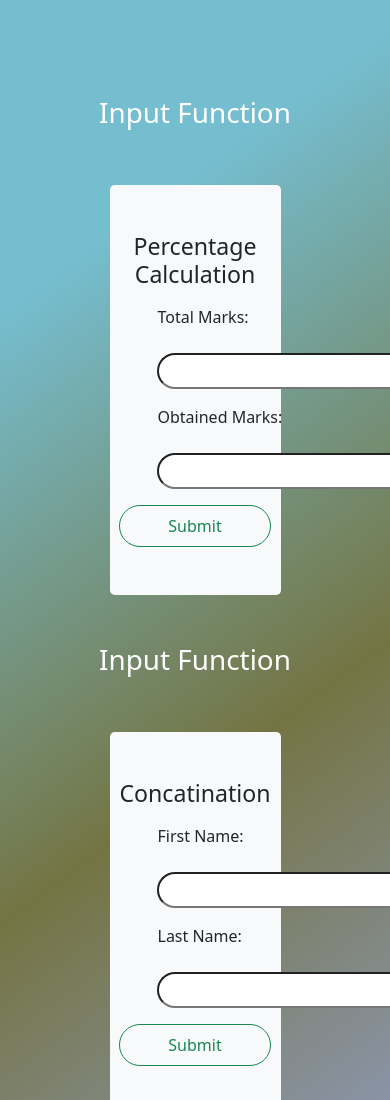
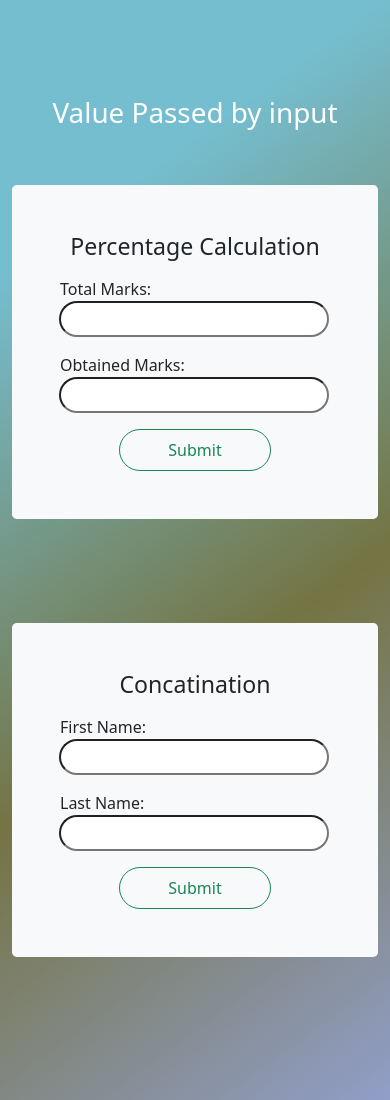
Before and after one commit to Shaheerkz/jjavascript-start-to---21-6-2023, a plain HTML site: page formulasFunction.html in a window 390 px wide. Shown: the top 1100 px of the page. Drawn offline with nearby package versions, Linux system fonts and the light colour scheme.

Commit message:
feat: some changes in code

```diff
--- a/formulasFunction.html
+++ b/formulasFunction.html
@@ -16,44 +16,43 @@
     <main class="my-5 pt-5 pb-5">
         <div class="container">
             <div class="row d-flex justify-content-between align-items-center flex-column">
-                <h1 class="text-center text-white" id="mainHeading">Input Function</h1>
-                <div class="col-6">
+                <h1 class="text-center text-white" id="mainHeading">Value Passed by input</h1>
+                <div class="col-xxl-6 col-lg-6 col-md-6 col-sm-12">
                     <div
                         class="wrapper-form d-flex justify-content-center align-items-center flex-column my-5 pt-5 pb-5 ps-5 pe-5 bg-light rounded-3">
                         <h3 class="mb-3 text-center fs-3">Percentage Calculation</h3>
                         <div class="input-group mb-3 d-flex flex-column">
                             <label for="totalMarks">Total Marks: </label>
-                            <input type="text" id="totalMarks" class="rounded-pill ps-3 py-1">
+                            <input type="text" id="totalMarks" class="rounded-pill ps-3 py-1 w-100">
                         </div>
 
                         <div class="input-group mb-3 d-flex flex-column">
                             <label for="obtainedMarks">Obtained Marks: </label>
-                            <input type="text" id="obtainedMarks" class="rounded-pill ps-3 py-1">
+                            <input type="text" id="obtainedMarks" class="rounded-pill ps-3 py-1 w-100">
                         </div>
                         <button type="button" class="btn btn-outline-success rounded-pill px-5 py-2"
                             onclick="onCalculate()">Submit</button>
                     </div>
                 </div>
-                <h1 class="text-center text-white" id="lastHeading">Input Function</h1>
-                <div class="col-6">
+                <h1 class="text-center text-white" id="lastHeading"></h1>
+                <div class="col-xxl-6 col-lg-6 col-md-6 col-sm-12">
                     <div
                         class="wrapper-form d-flex justify-content-center align-items-center flex-column my-5 pt-5 pb-5 ps-5 pe-5 bg-light rounded-3">
                         <h3 class="mb-3 text-center fs-3">Concatination</h3>
                         <div class="input-group mb-3 d-flex flex-column">
                             <label for="writeName">First Name: </label>
-                            <input type="text" id="writeName" class="rounded-pill ps-3 py-1">
+                            <input type="text" id="writeName" class="rounded-pill ps-3 py-1 w-100">
                         </div>
 
                         <div class="input-group mb-3 d-flex flex-column">
                             <label for="writeFatherName">Last Name: </label>
-                            <input type="text" id="writeFatherName" class="rounded-pill ps-3 py-1">
+                            <input type="text" id="writeFatherName" class="rounded-pill ps-3 py-1 w-100">
                         </div>
                         <button type="submit" class="btn btn-outline-success rounded-pill px-5 py-2"
                             onclick="onConcatinate()">Submit</button>
                     </div>
                 </div>
             </div>
-            <!-- <button class="btn btn-outline-success text-center">Heading Changer</button> -->
         </div>
     </main>
 
--- a/javascript-practice/slider.js
+++ b/javascript-practice/slider.js
@@ -1,7 +1,5 @@
 function slideOne() {
   const imageOne = document.getElementById("imageOne");
-  const imageTwo = document.getElementById("imageTwo");
-  imageTwo.className = "d-none";
   imageOne.className = "d-block";
 }
 
```
Also changed, not shown: slider.html (+11 -5 lines), javascript-practice/images/Start-Race.jpg.
